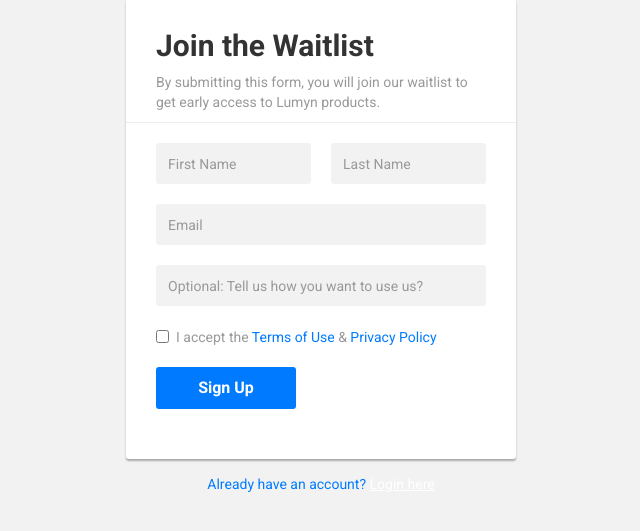
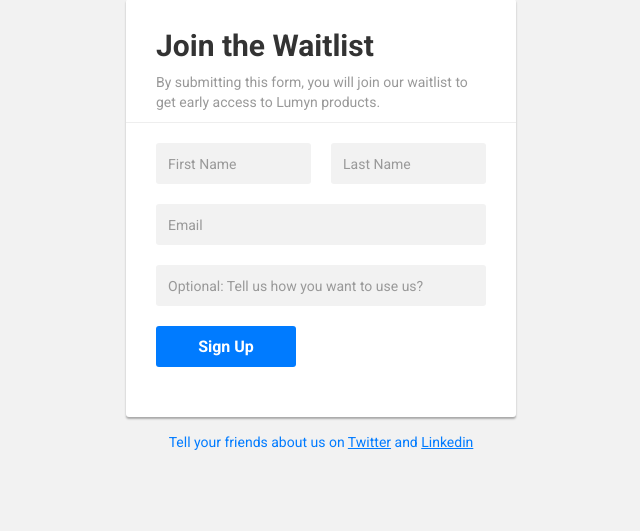
Before and after one commit to PhilWa/precision-LLMs-for-bio-research, a Flask app: template sign-up/templates/signup.html in a window 1280 px wide. Shown: the part 31-562 px from the top of the page, without its empty margins (319-959 px from the left). Run offline with Flask 3, Linux system fonts and the light colour scheme; the template is opened without the code that fills it, so the values that code supplies are empty; some libraries are stand-ins or nearby versions.

Commit message:
cleaning

```diff
--- a/sign-up/templates/signup.html
+++ b/sign-up/templates/signup.html
@@ -88,7 +88,7 @@
         }
 
         .signup-form a {
-            color: #fff;
+            color: #007bff;
             text-decoration: underline;
         }
 
@@ -135,14 +135,11 @@
                     placeholder="Optional: Tell us how you want to use us?">
             </div>
             <div class="form-group">
-                <label class="checkbox-inline"><input type="checkbox" required="required"> I accept the <a
-                        href="#">Terms of Use</a> &amp; <a href="#">Privacy Policy</a></label>
-            </div>
-            <div class="form-group">
                 <button type="submit" class="btn btn-primary btn-lg">Sign Up</button>
             </div>
         </form>
-        <div class="hint-text">Already have an account? <a href="#">Login here</a></div>
+        <div class="hint-text">Tell your friends about us on <a href="twitter.com">Twitter</a> and <a
+                href="linkedin.com">Linkedin</a></div>
     </div>
 </body>
 
```
